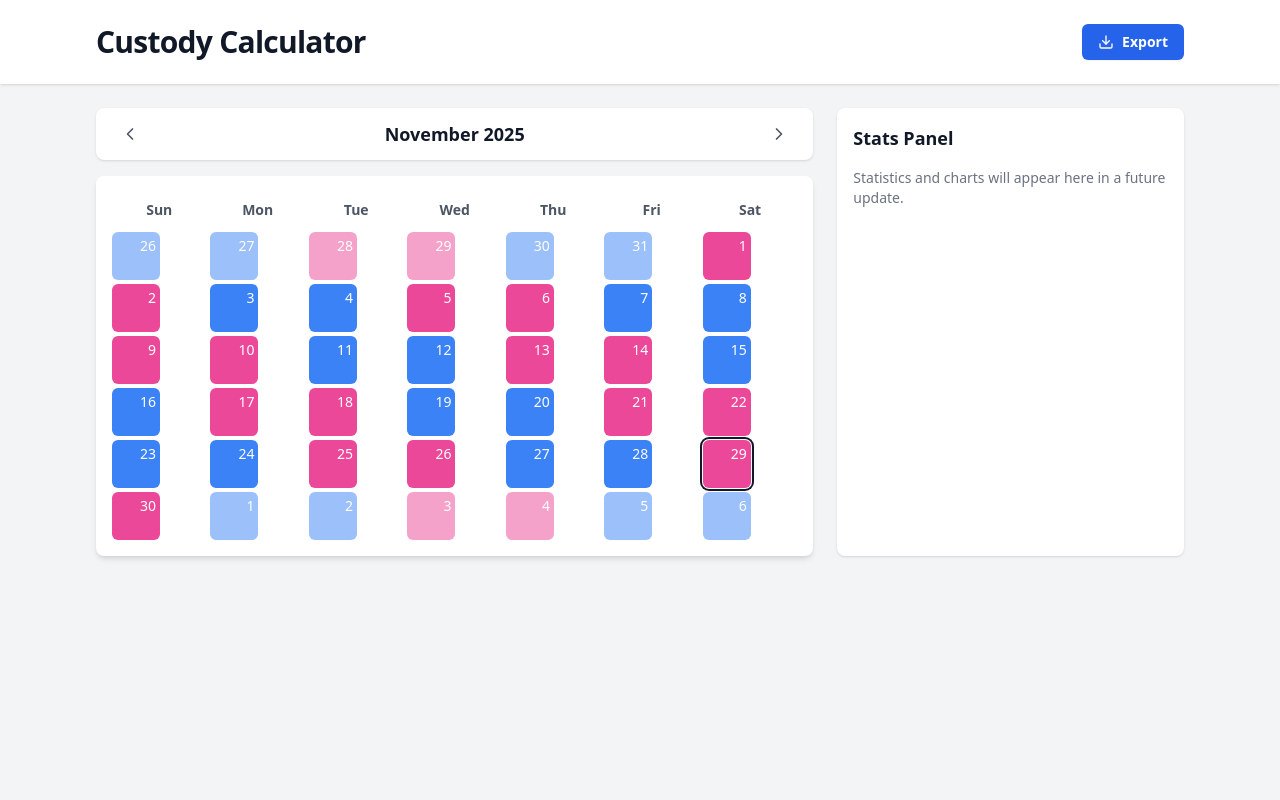
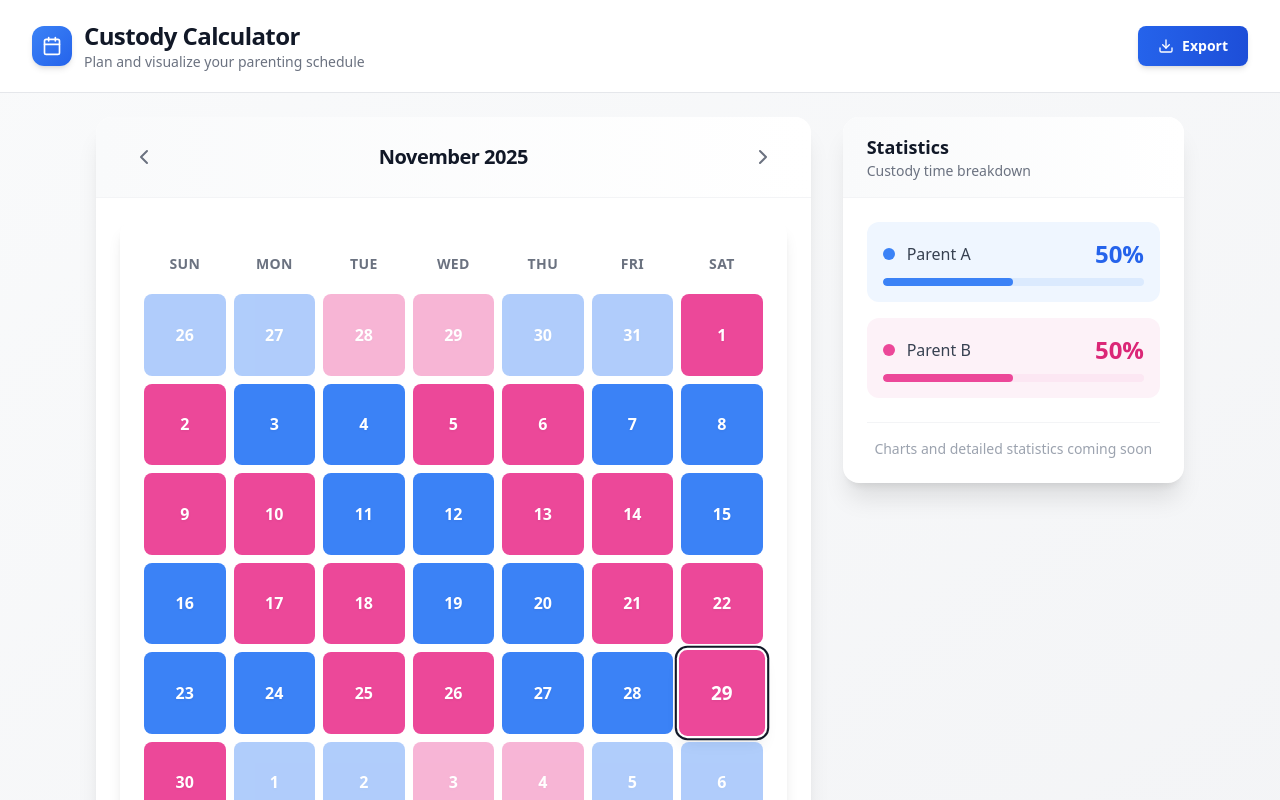
Before and after one commit to peddamat/gh-coding-agent-test, a React (Vite) app: page / in a window 1280 px wide. Shown: the top 800 px of the page. Built offline with nearby package versions, Linux system fonts and the light colour scheme.

Commit message:
Cleaned up UI.

```diff
--- a/src/App.tsx
+++ b/src/App.tsx
@@ -27,18 +27,19 @@ function App() {
   };
 
   return (
-    <div className="min-h-screen bg-gray-100">
+    <div className="min-h-screen bg-gradient-to-br from-gray-50 to-gray-100">
       {/* Header at top */}
       <Header onExportClick={handleExportClick} />
 
       {/* Main content area */}
       <Container>
         {/* Responsive layout: stacks on mobile, side-by-side on desktop (prep for stats panel) */}
-        <div className="grid grid-cols-1 gap-6 lg:grid-cols-3">
+        <div className="grid grid-cols-1 items-start gap-8 lg:grid-cols-3">
           {/* Calendar section - takes 2/3 on desktop */}
           <div className="lg:col-span-2">
-            {/* Month Navigation below header */}
-            <div className="mb-4 rounded-lg bg-white shadow">
+            {/* Month Navigation integrated into calendar card */}
+            <div className="overflow-hidden rounded-2xl bg-white shadow-xl">
+              <div className="border-b border-gray-100 bg-gradient-to-r from-gray-50 to-white">
                 <MonthNavigation
                   currentMonth={currentMonth}
                   onPreviousMonth={handlePreviousMonth}
@@ -47,17 +48,53 @@ function App() {
               </div>
 
               {/* Calendar Grid fills main area */}
+              <div className="p-6">
                 <CalendarGrid currentMonth={currentMonth} hideTitle />
+              </div>
+            </div>
           </div>
 
           {/* Stats panel placeholder - takes 1/3 on desktop */}
-          <div className="rounded-lg bg-white p-4 shadow lg:col-span-1">
-            <h3 className="mb-4 text-lg font-semibold text-gray-900">
-              Stats Panel
-            </h3>
-            <p className="text-sm text-gray-500">
-              Statistics and charts will appear here in a future update.
+          <div className="sticky top-6 overflow-hidden rounded-2xl bg-white shadow-xl lg:col-span-1">
+            <div className="border-b border-gray-100 bg-gradient-to-r from-gray-50 to-white px-6 py-4">
+              <h3 className="text-lg font-bold text-gray-900">Statistics</h3>
+              <p className="text-sm text-gray-500">Custody time breakdown</p>
+            </div>
+            <div className="p-6">
+              {/* Placeholder stats */}
+              <div className="space-y-4">
+                <div className="rounded-xl bg-blue-50 p-4">
+                  <div className="flex items-center justify-between">
+                    <div className="flex items-center gap-3">
+                      <div className="h-3 w-3 rounded-full bg-blue-500" />
+                      <span className="font-medium text-gray-700">Parent A</span>
+                    </div>
+                    <span className="text-2xl font-bold text-blue-600">50%</span>
+                  </div>
+                  <div className="mt-2 h-2 w-full overflow-hidden rounded-full bg-blue-100">
+                    <div className="h-full w-1/2 rounded-full bg-blue-500" />
+                  </div>
+                </div>
+                <div className="rounded-xl bg-pink-50 p-4">
+                  <div className="flex items-center justify-between">
+                    <div className="flex items-center gap-3">
+                      <div className="h-3 w-3 rounded-full bg-pink-500" />
+                      <span className="font-medium text-gray-700">Parent B</span>
+                    </div>
+                    <span className="text-2xl font-bold text-pink-600">50%</span>
+                  </div>
+                  <div className="mt-2 h-2 w-full overflow-hidden rounded-full bg-pink-100">
+                    <div className="h-full w-1/2 rounded-full bg-pink-500" />
+                  </div>
+                </div>
+              </div>
+
+              <div className="mt-6 border-t border-gray-100 pt-4">
+                <p className="text-center text-sm text-gray-400">
+                  Charts and detailed statistics coming soon
                 </p>
+              </div>
+            </div>
           </div>
         </div>
       </Container>
--- a/src/components/calendar/CalendarGrid.tsx
+++ b/src/components/calendar/CalendarGrid.tsx
@@ -84,20 +84,20 @@ export function CalendarGrid({
   const monthTitle = getMonthTitle(displayMonth);
 
   return (
-    <div className="bg-white rounded-lg shadow-md p-4">
+    <div className="rounded-xl bg-white p-6 shadow-lg">
       {/* Month Title - shown when hideTitle is false */}
       {!hideTitle && (
-        <h2 className="text-xl font-bold text-center text-gray-900 mb-4">
+        <h2 className="mb-6 text-center text-2xl font-bold text-gray-900">
           {monthTitle}
         </h2>
       )}
 
       {/* Day-of-week headers */}
-      <div className="grid grid-cols-7 gap-1 mb-1">
+      <div className="mb-3 grid grid-cols-7 gap-2">
         {dayHeaders.map((day) => (
           <div
             key={day}
-            className="text-center text-sm font-semibold text-gray-600 py-2"
+            className="py-2 text-center text-sm font-bold uppercase tracking-wide text-gray-500"
           >
             {day}
           </div>
@@ -105,7 +105,7 @@ export function CalendarGrid({
       </div>
 
       {/* Calendar grid - 6 weeks × 7 days = 42 cells */}
-      <div className="grid grid-cols-7 gap-1">
+      <div className="grid grid-cols-7 gap-2">
         {mockDays.map((day) => (
           <DayCell
             key={day.date}
@@ -115,6 +115,18 @@ export function CalendarGrid({
           />
         ))}
       </div>
+
+      {/* Legend */}
+      <div className="mt-6 flex items-center justify-center gap-6 border-t border-gray-100 pt-4">
+        <div className="flex items-center gap-2">
+          <div className={`h-4 w-4 rounded ${parentAColor}`} />
+          <span className="text-sm font-medium text-gray-600">Parent A</span>
+        </div>
+        <div className="flex items-center gap-2">
+          <div className={`h-4 w-4 rounded ${parentBColor}`} />
+          <span className="text-sm font-medium text-gray-600">Parent B</span>
+        </div>
+      </div>
     </div>
   );
 }
--- a/src/components/calendar/DayCell.tsx
+++ b/src/components/calendar/DayCell.tsx
@@ -13,18 +13,23 @@ export function DayCell({ day, parentAColor, parentBColor }: DayCellProps) {
   return (
     <div
       className={clsx(
-        'relative flex h-12 w-12 items-start justify-end rounded-md p-1',
+        'relative aspect-square w-full rounded-lg p-2 transition-all duration-150',
+        'flex items-center justify-center',
+        'hover:scale-105 hover:shadow-md cursor-pointer',
         backgroundColor,
         {
-          'ring-2 ring-offset-1 ring-gray-900': day.isToday,
-          'opacity-50': !day.isCurrentMonth,
+          'ring-2 ring-offset-2 ring-gray-900 shadow-lg scale-105': day.isToday,
+          'opacity-40': !day.isCurrentMonth,
         }
       )}
     >
       <span
-        className={clsx('text-sm font-medium text-white', {
-          'font-bold': day.isToday,
-        })}
+        className={clsx(
+          'text-base font-semibold text-white drop-shadow-sm',
+          {
+            'text-lg font-bold': day.isToday,
+          }
+        )}
       >
         {day.dayOfMonth}
       </span>
--- a/src/components/calendar/MonthNavigation.tsx
+++ b/src/components/calendar/MonthNavigation.tsx
@@ -24,25 +24,27 @@ export function MonthNavigation({
   });
 
   return (
-    <div className="flex items-center justify-between px-4 py-2">
+    <div className="flex items-center justify-between px-6 py-4">
       <button
         onClick={onPreviousMonth}
-        className="rounded-md p-2 text-gray-600 hover:bg-gray-100 hover:text-gray-900 focus:outline-none focus:ring-2 focus:ring-blue-500 focus:ring-offset-2"
+        className="rounded-full p-3 text-gray-500 transition-all duration-150 hover:bg-blue-50 hover:text-blue-600 focus:outline-none focus:ring-2 focus:ring-blue-500 focus:ring-offset-2"
         aria-label="Previous month"
         type="button"
       >
-        <ChevronLeft className="h-5 w-5" />
+        <ChevronLeft className="h-6 w-6" />
       </button>
 
-      <h2 className="text-lg font-semibold text-gray-900">{monthTitle}</h2>
+      <h2 className="text-xl font-bold tracking-tight text-gray-900">
+        {monthTitle}
+      </h2>
 
       <button
         onClick={onNextMonth}
-        className="rounded-md p-2 text-gray-600 hover:bg-gray-100 hover:text-gray-900 focus:outline-none focus:ring-2 focus:ring-blue-500 focus:ring-offset-2"
+        className="rounded-full p-3 text-gray-500 transition-all duration-150 hover:bg-blue-50 hover:text-blue-600 focus:outline-none focus:ring-2 focus:ring-blue-500 focus:ring-offset-2"
         aria-label="Next month"
         type="button"
       >
-        <ChevronRight className="h-5 w-5" />
+        <ChevronRight className="h-6 w-6" />
       </button>
     </div>
   );
--- a/src/components/layout/Header.tsx
+++ b/src/components/layout/Header.tsx
@@ -1,4 +1,4 @@
-import { Download } from 'lucide-react';
+import { Download, Calendar } from 'lucide-react';
 
 export interface HeaderProps {
   /** Optional callback for when the export button is clicked */
@@ -7,14 +7,22 @@ export interface HeaderProps {
 
 export function Header({ onExportClick }: HeaderProps) {
   return (
-    <header className="bg-white shadow">
-      <div className="mx-auto flex max-w-6xl items-center justify-between px-4 py-6 sm:px-6 lg:px-8">
-        <h1 className="text-3xl font-bold tracking-tight text-gray-900">
-          Custody Calculator
-        </h1>
+    <header className="border-b border-gray-200 bg-white">
+      <div className="mx-auto flex max-w-7xl items-center justify-between px-4 py-5 sm:px-6 lg:px-8">
+        <div className="flex items-center gap-3">
+          <div className="flex h-10 w-10 items-center justify-center rounded-xl bg-gradient-to-br from-blue-500 to-blue-600 shadow-md">
+            <Calendar className="h-5 w-5 text-white" />
+          </div>
+          <div>
+            <h1 className="text-2xl font-bold tracking-tight text-gray-900">
+              Custody Calculator
+            </h1>
+            <p className="text-sm text-gray-500">Plan and visualize your parenting schedule</p>
+          </div>
+        </div>
         <button
           onClick={onExportClick}
-          className="inline-flex items-center gap-2 rounded-md bg-blue-600 px-4 py-2 text-sm font-semibold text-white shadow-sm hover:bg-blue-500 focus-visible:outline focus-visible:outline-2 focus-visible:outline-offset-2 focus-visible:outline-blue-600"
+          className="inline-flex items-center gap-2 rounded-lg bg-gradient-to-r from-blue-600 to-blue-700 px-5 py-2.5 text-sm font-semibold text-white shadow-md transition-all duration-150 hover:from-blue-500 hover:to-blue-600 hover:shadow-lg focus-visible:outline focus-visible:outline-2 focus-visible:outline-offset-2 focus-visible:outline-blue-600"
         >
           <Download className="h-4 w-4" />
           Export
```
Lines whose indentation alone changed are shown as unchanged.
